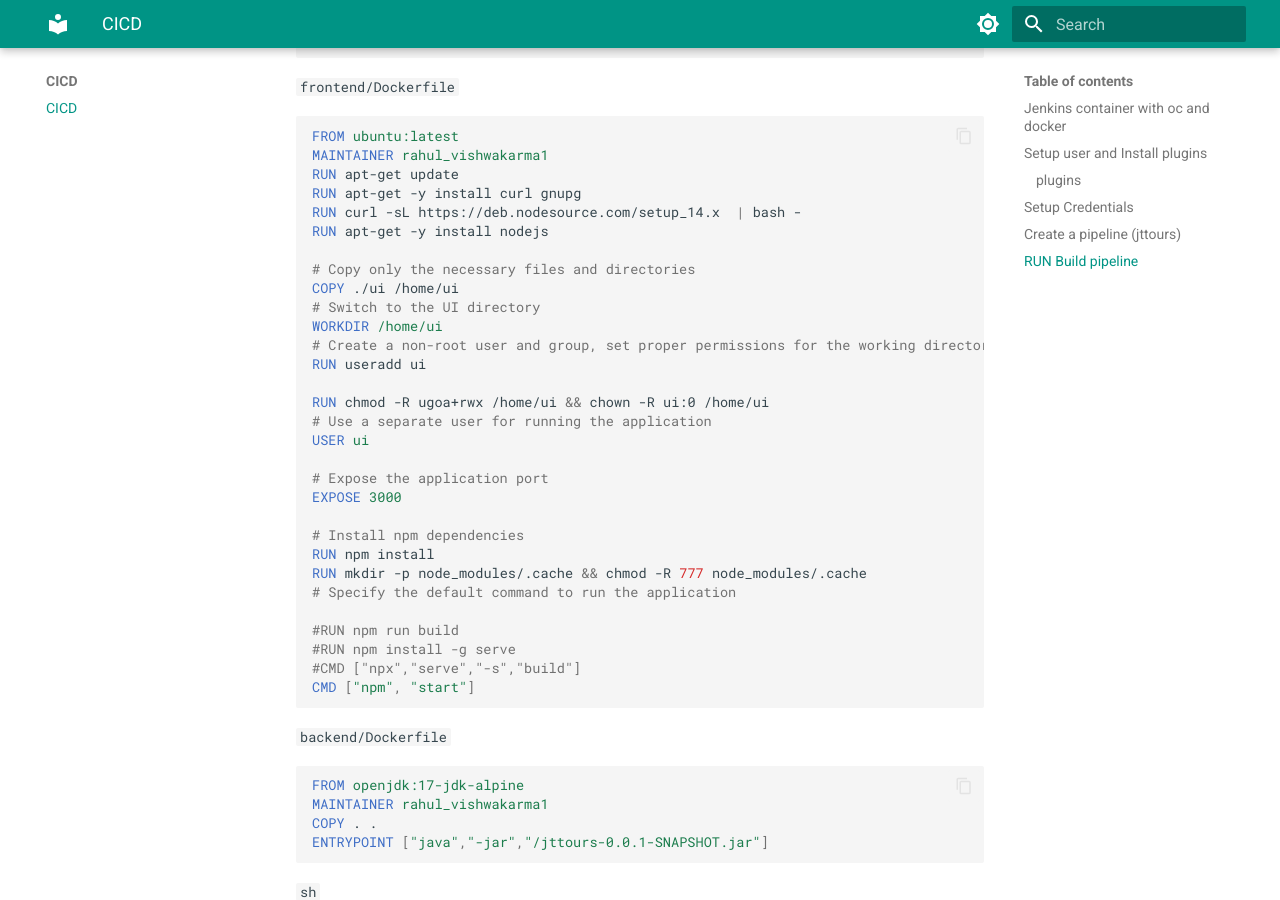
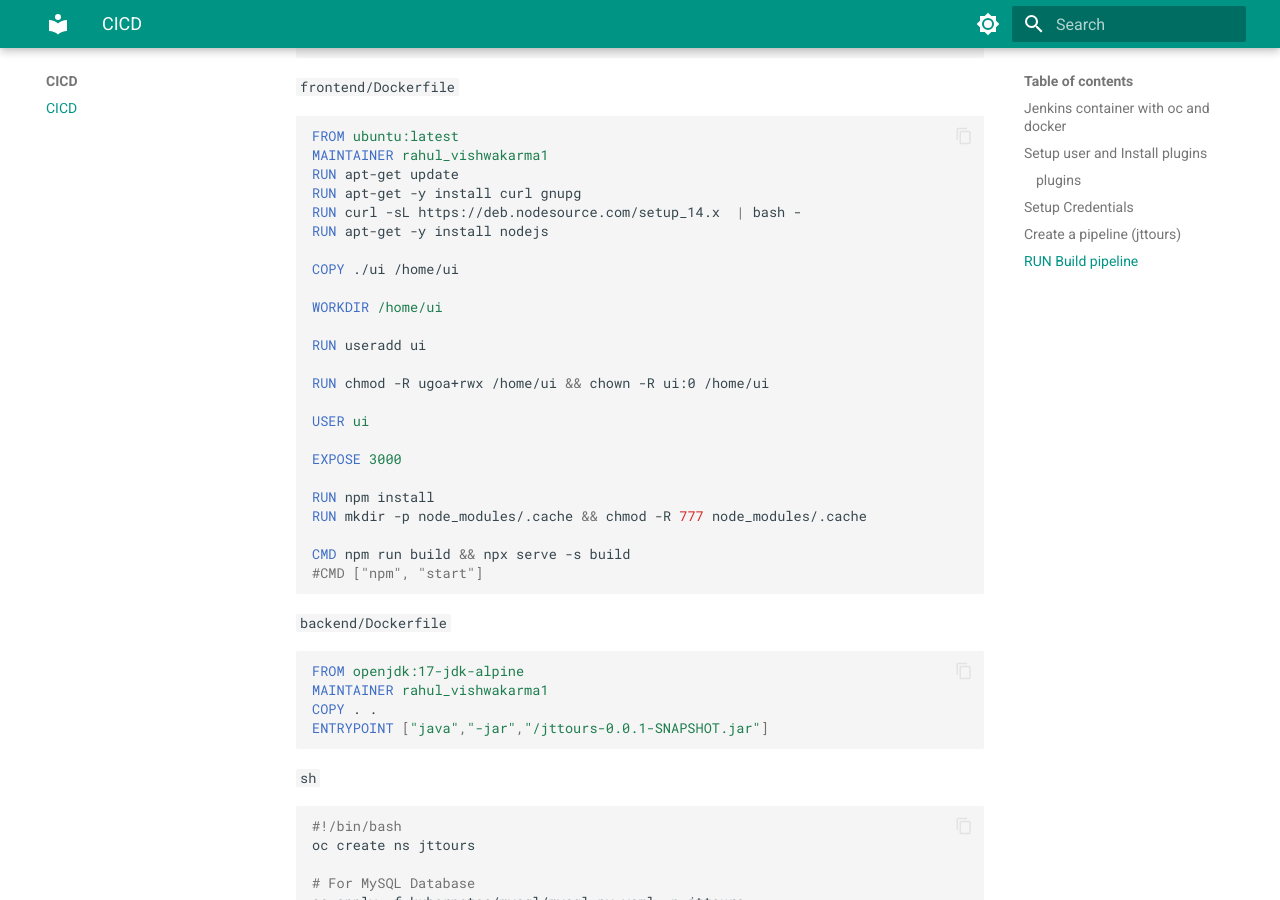
Before and after one commit to rahulssv/courses, an MkDocs documentation site: the page built from docs/CICD/cicd.md, in a window 1280 px wide and 900 px high, scrolled down 3536 px. Built offline with MkDocs 1.6.1 and Material for MkDocs 9.7.7, drawn with Linux system fonts in a browser that asks for light colours.

Commit message:
Update cicd.md

````diff
--- a/docs/CICD/cicd.md
+++ b/docs/CICD/cicd.md
@@ -162,29 +162,23 @@ RUN apt-get -y install curl gnupg
 RUN curl -sL https://deb.nodesource.com/setup_14.x  | bash -
 RUN apt-get -y install nodejs
 
-# Copy only the necessary files and directories
 COPY ./ui /home/ui
-# Switch to the UI directory
+
 WORKDIR /home/ui
-# Create a non-root user and group, set proper permissions for the working directory
+
 RUN useradd ui
 
 RUN chmod -R ugoa+rwx /home/ui && chown -R ui:0 /home/ui
-# Use a separate user for running the application
+
 USER ui
 
-# Expose the application port
 EXPOSE 3000
 
-# Install npm dependencies
 RUN npm install
 RUN mkdir -p node_modules/.cache && chmod -R 777 node_modules/.cache
-# Specify the default command to run the application
 
-#RUN npm run build
-#RUN npm install -g serve
-#CMD ["npx","serve","-s","build"]
-CMD ["npm", "start"]
+CMD npm run build && npx serve -s build
+#CMD ["npm", "start"]
 ```
 `backend/Dockerfile`
 ```Dockerfile
````
